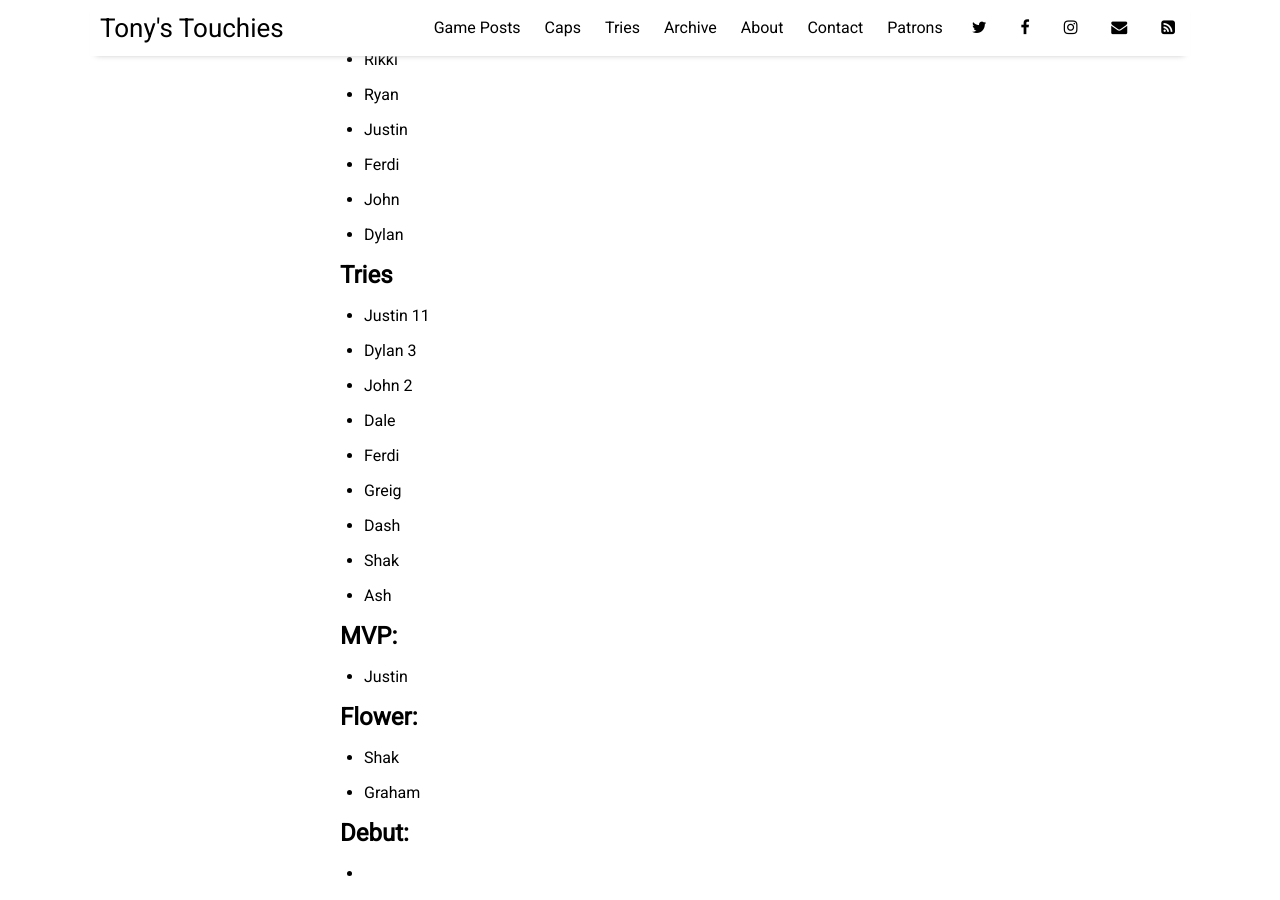
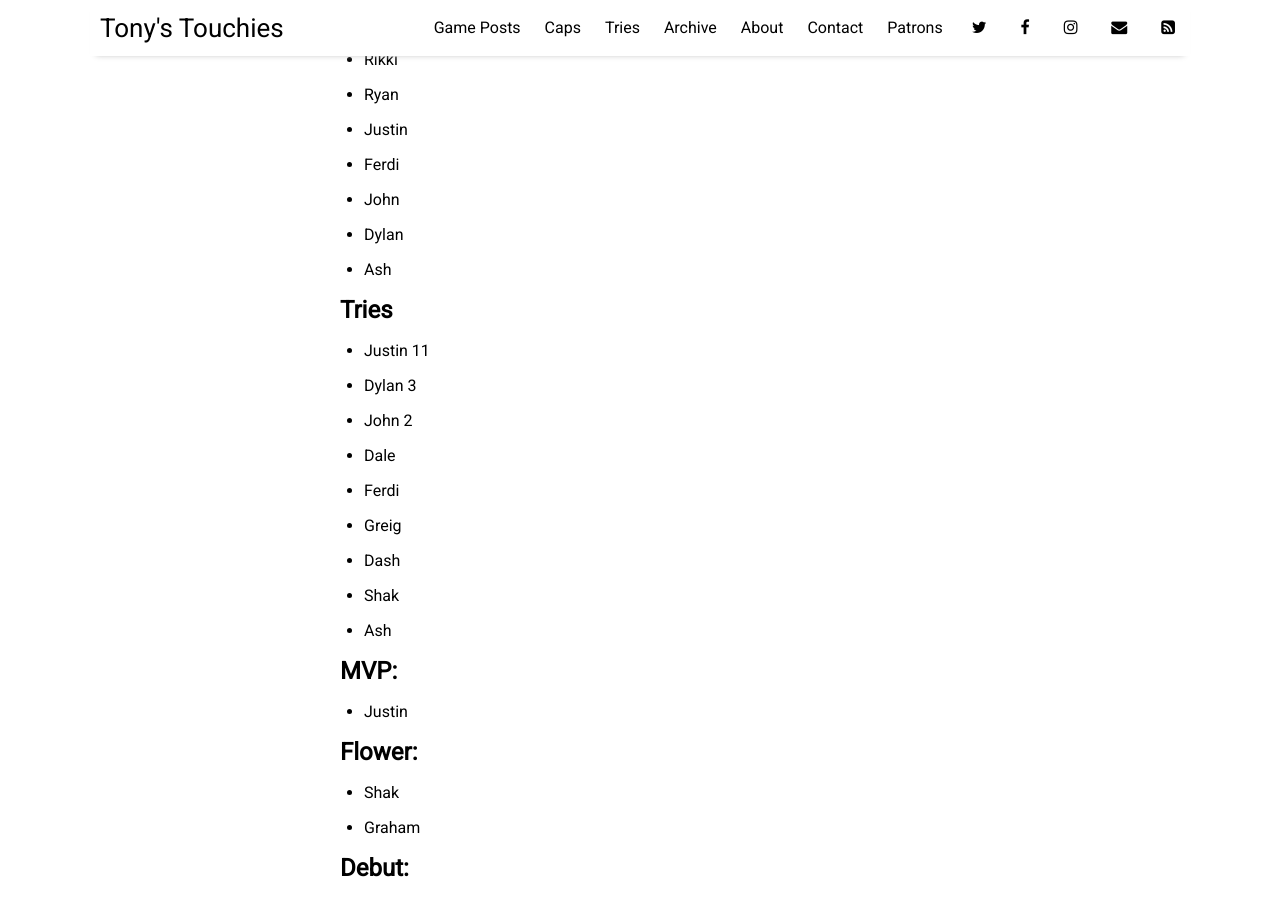
Before and after one commit to sundayrugby/sundayrugby.github.io, a Jekyll site: the page built from _posts/2024-04-01-CK.md, in a window 1280 px wide and 900 px high, scrolled down 728 px. Built offline with Jekyll 4.4.1, drawn with Linux system fonts in a browser that asks for light colours; nearby versions of some CDN libraries.

Commit message:
Update 2024-04-01-CK.md

```diff
--- a/_posts/2024-04-01-CK.md
+++ b/_posts/2024-04-01-CK.md
@@ -22,6 +22,7 @@ image: 2024_04_01.jpg
 * Ferdi
 * John
 * Dylan
+* Ash
 
 ## Tries
 
```
